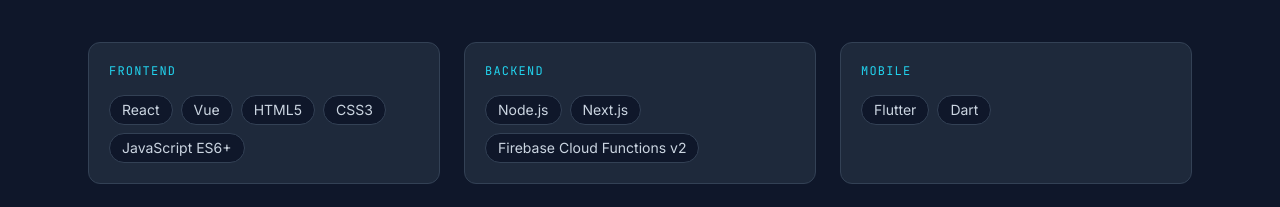
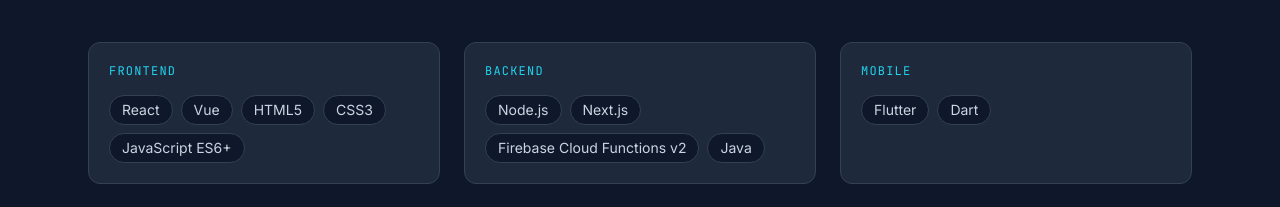
Before and after one commit to manuelestrada01/MEstrada, a React (Vite) app: page / in a window 1280 px wide. Shown: the part 1680-1887 px from the top of the page. Built offline with nearby package versions, Linux system fonts and the light colour scheme.

Commit message:
Add Java to backend skills

```diff
--- a/src/components/Skills.jsx
+++ b/src/components/Skills.jsx
@@ -3,7 +3,7 @@
 
 const getSkills = (t) => [
   { category: t.skills.categories.frontend,  items: ['React', 'Vue', 'HTML5', 'CSS3', 'JavaScript ES6+'] },
-  { category: t.skills.categories.backend,   items: ['Node.js', 'Next.js', 'Firebase Cloud Functions v2'] },
+  { category: t.skills.categories.backend,   items: ['Node.js', 'Next.js', 'Firebase Cloud Functions v2', 'Java'] },
   { category: t.skills.categories.mobile,    items: ['Flutter', 'Dart'] },
   { category: t.skills.categories.databases, items: ['SQL Server', 'Firebase Firestore'] },
   { category: t.skills.categories.payments,  items: ['Mercado Pago Checkout Pro'] },
```
